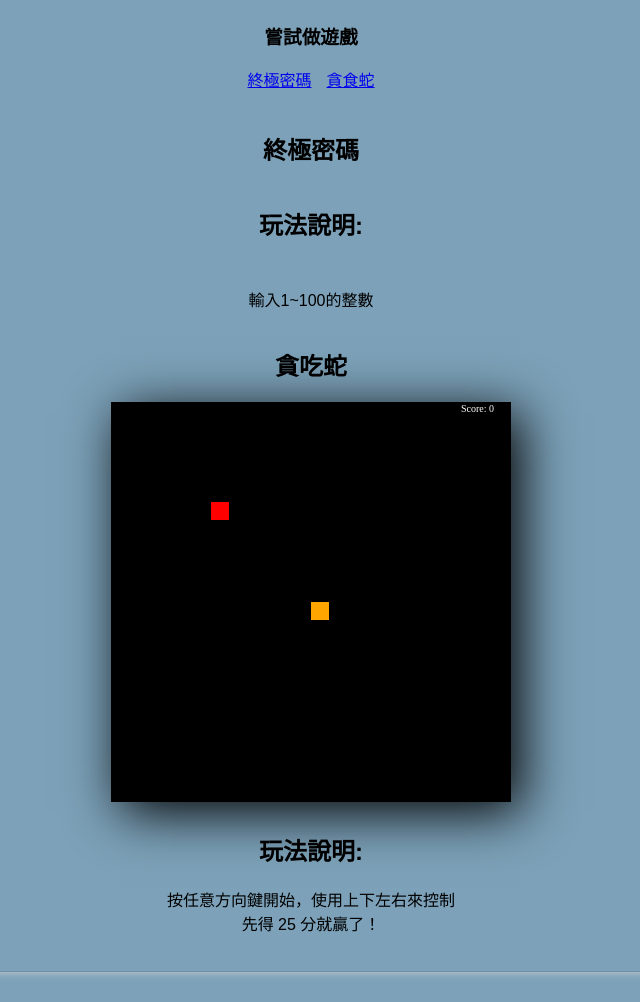
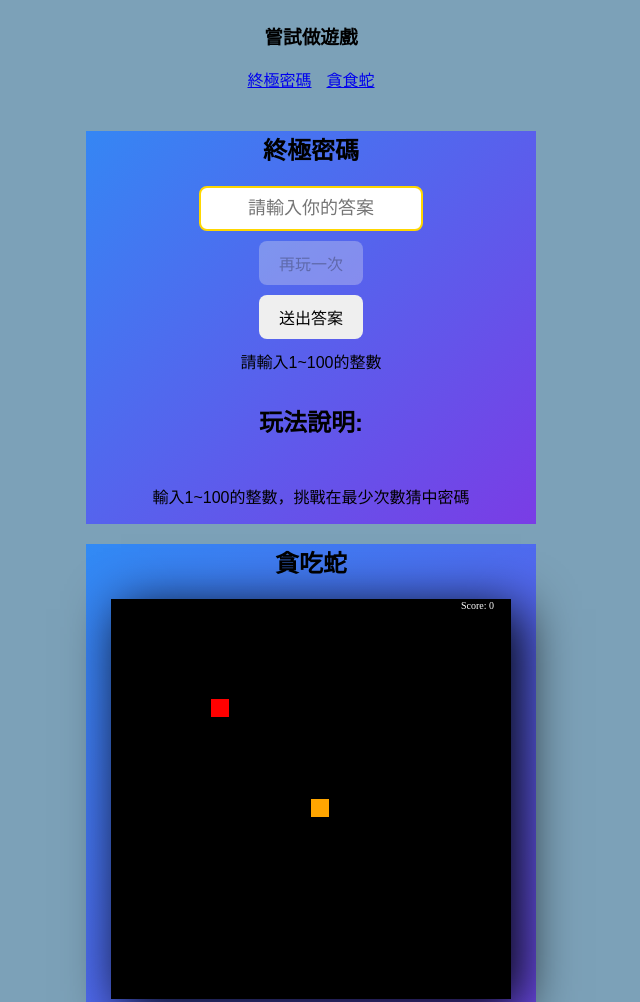
Before and after one commit to JunWei1113/JunWei1113.github.io, a plain HTML site: page portfolio.html in a window 1280 px wide. Shown: the part 400-1402 px from the top of the page, without its empty margins (329-969 px from the left). Drawn offline with Linux system fonts and the light colour scheme.

Commit message:
更新終極密碼

```diff
--- a/css/style.css
+++ b/css/style.css
@@ -375,11 +375,49 @@ canvas{
     justify-content: center;
 }
 .game-section {
-    margin: 20px 0;
+    margin: 20px auto;
     align-self: center;
+    width: 450px;
+    background: linear-gradient(135deg,#00BFFF, #8A2BE2);
+    background-size: 200% 200%;
+    animation: gradient 6s ease infinite;
+}
+@keyframes gradient {
+    0% { background-position: 0% 50%; }
+    100% { background-position: 100% 50%; }
 }
 .game-section h1{
     align-self: center;
+}
+/* 輸入框 */
+#guessnum {
+    width: 200px;
+    padding: 10px;
+    font-size: 18px;
+    text-align: center;
+    border: 2px solid #FFD700;
+    border-radius: 8px;
+    outline: none;
+    transition: all 0.3s ease;
+}
+
+#guessnum:focus {
+    border-color: #ff3d68;
+    box-shadow: 0 0 8px rgba(255, 61, 104, 0.5);
+}
+
+/* 按鈕美化 */
+.game-section button {
+    padding: 10px 20px;
+    font-size: 16px;
+    border: none;
+    border-radius: 8px;
+    cursor: pointer;
+    transition: 0.3s;
+}
+#ansbtn:hover{
+    background-color:#FFD700;
+    box-shadow: 0 4px 10px #917c09;
 }
 .flex-container {
     display: flex;
--- /dev/null
+++ b/js/guess.js
@@ -0,0 +1,58 @@
+let low = 1 ;
+let upper =100;
+let times =0; //計數器
+let userans =0;
+let btn = document.getElementById("ansbtn")
+const result = document.querySelector("#result")
+
+randomAnaswer();
+function randomAnaswer(){
+ answer = Math.floor(Math.random()*100)+1
+ console.log(answer);
+}
+
+
+window.addEventListener("keyup",function(e){
+    if(e.keyCode == 13){
+        guessStar();
+    }
+})//Enter鍵開始
+
+function guessStar(){
+    let guess = document.getElementById("guessnum");
+    console.log(Number(guess.value));
+    userans = guess.value
+
+    if (guess.value ==""||guess.value<low || guess.value > upper){
+        result.textContent="請重新輸入"+low+"~"+upper+"的整數";
+    }else if(guess.value<answer){
+           low = userans;
+           result.textContent="請輸入"+low+"~"+upper+"的整數";
+           times+=1;
+    }else if(guess.value>answer){
+            upper = userans;
+            result.textContent="請輸入"+low+"~"+upper+"的整數";
+            times+=1;
+    }else{
+            times+=1
+            result.textContent="答對了!答案是:"+answer+"共猜了"+times+"次";
+            document.getElementById("reBtn").disabled = false;
+            guessnum.disabled = true;
+            if(times==1){
+                result.textContent="答對了!答案是:"+answer+"只猜了"+times+"次\r你偷看答案吧!?";
+            }
+    }
+
+    guess.value = "";
+}
+function restar(){
+    low = 1 ;
+    upper =100;
+    times =0;
+    userans =0;
+    randomAnaswer();
+    console.log(answer);
+
+    guessnum.disabled = false;
+    document.getElementById("reBtn").disabled =true;
+}
--- a/portfolio.html
+++ b/portfolio.html
@@ -34,11 +34,16 @@
 
     <section id="bingo" class="game-section">
         <h1>終極密碼</h1>
+        <div class="flex-container">
+            <input id="guessnum" type="text" placeholder="請輸入你的答案"></input>
+            <button type="button" id="reBtn" onclick="restar()" disabled>再玩一次</button>
+            <button id="ansbtn" onclick="guessStar()">送出答案</button>
+            <div id="result">請輸入1~100的整數</div>
+            <h2>玩法說明:</h2>
+            <p>輸入1~100的整數，挑戰在最少次數猜中密碼</p>
 
-        <div class="flex-container">
-            <h2>玩法說明:</h2>
-            <p>輸入1~100的整數</p>
         </div>
+        <script src="js/guess.js"></script>
     </section>
     <section id="snake" class="game-section">
         <h1>貪吃蛇</h1>
```
